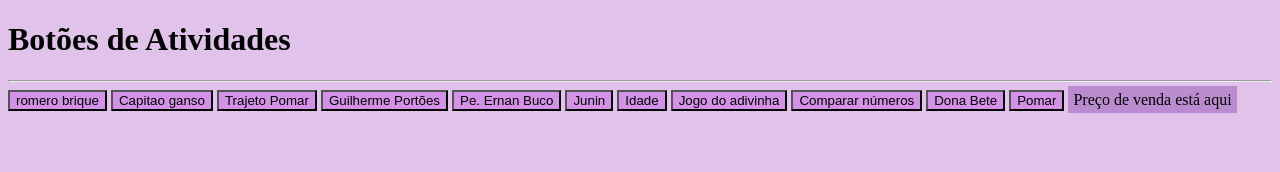
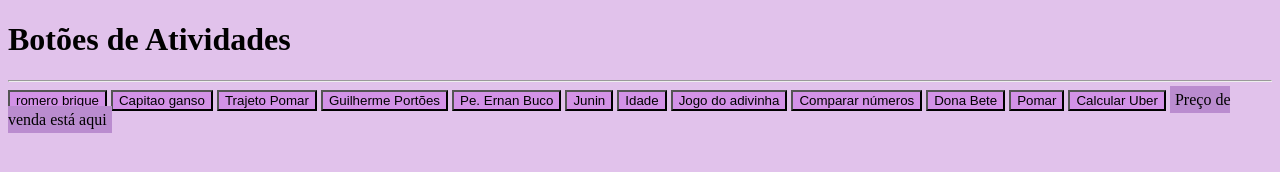
Before and after one commit to camillacord/senai-primeira-fase, a plain HTML site: page 01-js/03 css/index.html in a window 1280 px wide. Drawn offline with Linux system fonts and the light colour scheme.

Commit message:
atualização

```diff
--- a/01-js/03 css/atividades.js
+++ b/01-js/03 css/atividades.js
@@ -182,3 +182,33 @@ mensagem="Não batemos a meta, mas tivemos lucro de R$" + lucro.toFixed(2).repla
 
 
   }
+
+  function calculoDeDistancia(){
+
+    let distancia, tempoSegundos, tempoMinutos
+    const velocidadeLuz = 300000
+
+    distancia = Number(prompt("Digite aqui a distância até o destino final:"))
+    tempoSegundos = distancia/ velocidadeLuz
+
+    resposta.innerHTML = "Tempo em segundos:" + tempoSegundos
+    if(tempoSegundos>60){tempoMinutos = tempoSegundos/60
+      resposta.innerHTML += "Ou" + tempoMinutos + "minutos(s)"
+    }
+    if (tempoMinutos>60){
+      tempoHoras = tempoMinutos/60
+      resposta.innerHTML =
+    }
+
+
+
+
+
+
+  }
+
+  function calculoJares(){
+    let quantidadeCaminhoes
+
+
+  }
--- a/01-js/03 css/index.html
+++ b/01-js/03 css/index.html
@@ -20,6 +20,7 @@
 <button onclick="comparacao()">Comparar números</button>
 <button onclick="verificarMeta()">Dona Bete </button>
 <button onclick="alertaLaranja()">Pomar</button>
+<button onclick="calculoDeDistancia()">Calcular Uber</button>
 
     <output id="resultado">Preço de venda está aqui</output>
     <script src="atividades.js"></script>
```
